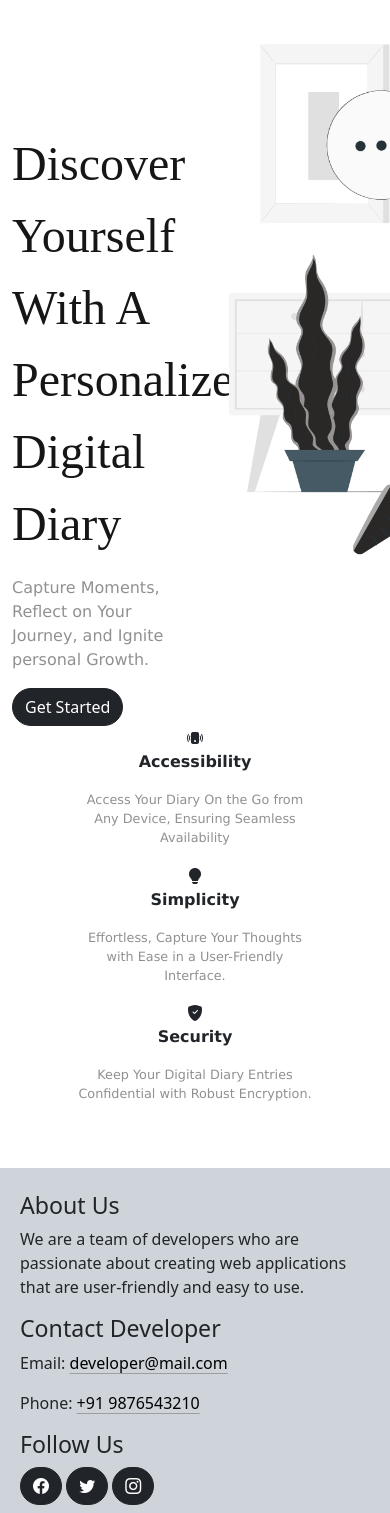
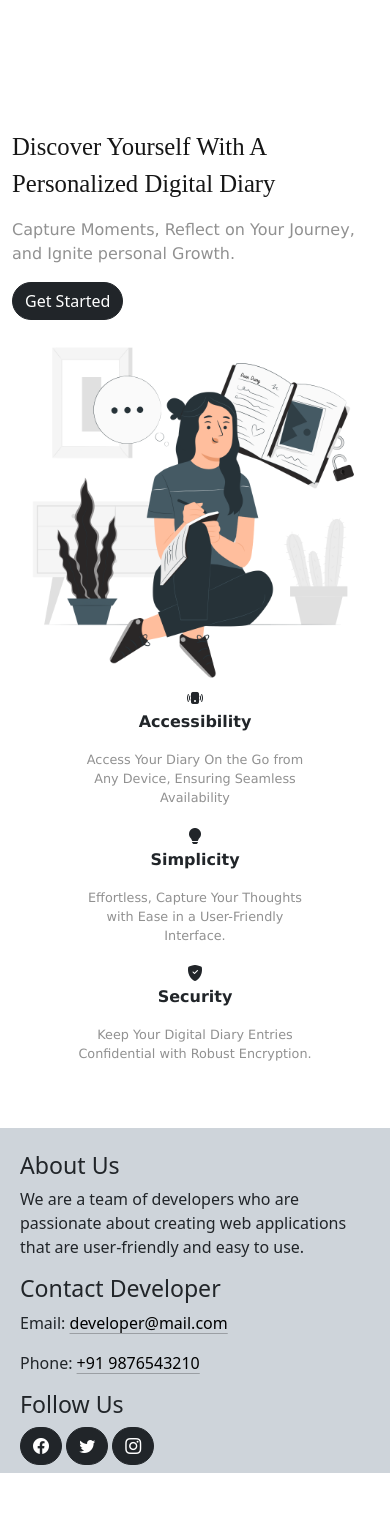
Before and after one commit to Soumen3/Your_Diary, a Django app: page / in a window 390 px wide; the page is wider, and only the part inside the window is pictured. Shown: the part 74-1587 px from the top of that part. After the commit the page ends 1547 px from the top of that part, so only its background shows below. Run offline with Django 5.2, Linux system fonts and the light colour scheme; data comes from the database, SQL or seed files in the repository; both versions use the stored data as it was after the commit; some web fonts are replaced.

Commit message:
home page responsive

```diff
--- a/diary/static/css/home.css
+++ b/diary/static/css/home.css
@@ -12,7 +12,7 @@
 }
 
 .tag-line{
-	width: 50%;
+	/* width: 50%; */
     /* text-align: center; */
     /* justify-content: center; */
 	padding-top: 8rem;
@@ -22,7 +22,7 @@
 	font-family: "DM Serif Text", serif;
 	font-weight: 400;
 	font-style: bold;
-	font-size: 3rem;
+	/* font-size: 3rem; */
 	color: #161616;
 	max-width: 80%;
 }
@@ -32,7 +32,7 @@
     /* height: -webkit-fill-available; */
 }
 .home-img{
-	height: 70vh;
+	align-self: center;
 
 }
 
--- a/diary/static/css/style.css
+++ b/diary/static/css/style.css
@@ -54,7 +54,8 @@
 /* notification  */
 .alert{
 	width: fit-content;
-    animation: slideInFromRight 0.5s forwards, slideOutToRight 0.5s forwards;
+    animation: slideInFromRight 0.5s forwards,
+	slideOutToRight 0.5s forwards;
     animation-delay: 0s, 5s;
 }
 .alert-error{
--- a/diary/templates/home.html
+++ b/diary/templates/home.html
@@ -8,17 +8,24 @@
 
 {% block body  %}
 	<div class="container home-content">
+		<div class="row">
+			<div class="col-sm-7">
 				<div class="tag-line">
 					{% if request.user.is_authenticated %}
 						<p class="greet-text">Hi! {{request.user.first_name}}👋</p>
 					{% endif %}
-			<p class="tag-text">Discover Yourself With A Personalized Digital Diary</p>
-			<p class="about-text"> Capture Moments, Reflect on Your Journey, and Ignite personal Growth.  </p>
+					<p class="tag-text fs-2 text">Discover Yourself With A Personalized Digital Diary</p>
+					<p class="about-text fs-6 text"> Capture Moments, Reflect on Your Journey, and Ignite personal Growth.  </p>
 					<a href="{% url 'myDiary' %}" class="btn btn-dark rounded">Get Started</a>
 				</div>
-		<div class="home-image">
-			<img src="{% static "media/home.png" %}" alt="" class="home-img">
 			</div>
+			<div class="col-sm-5 home-img">
+				<img src="{% static "media/home.png" %}" alt="" class="img-fluid ">
+			</div>
+		</div>
+
+		{% comment %} <div class="home-image">
+		</div> {% endcomment %}
 	</div>
 	<div class="features">
 		<div class="accessibility feature-item">
```
Also changed, not shown: db.sqlite3. Lines whose indentation alone changed are shown as unchanged.
